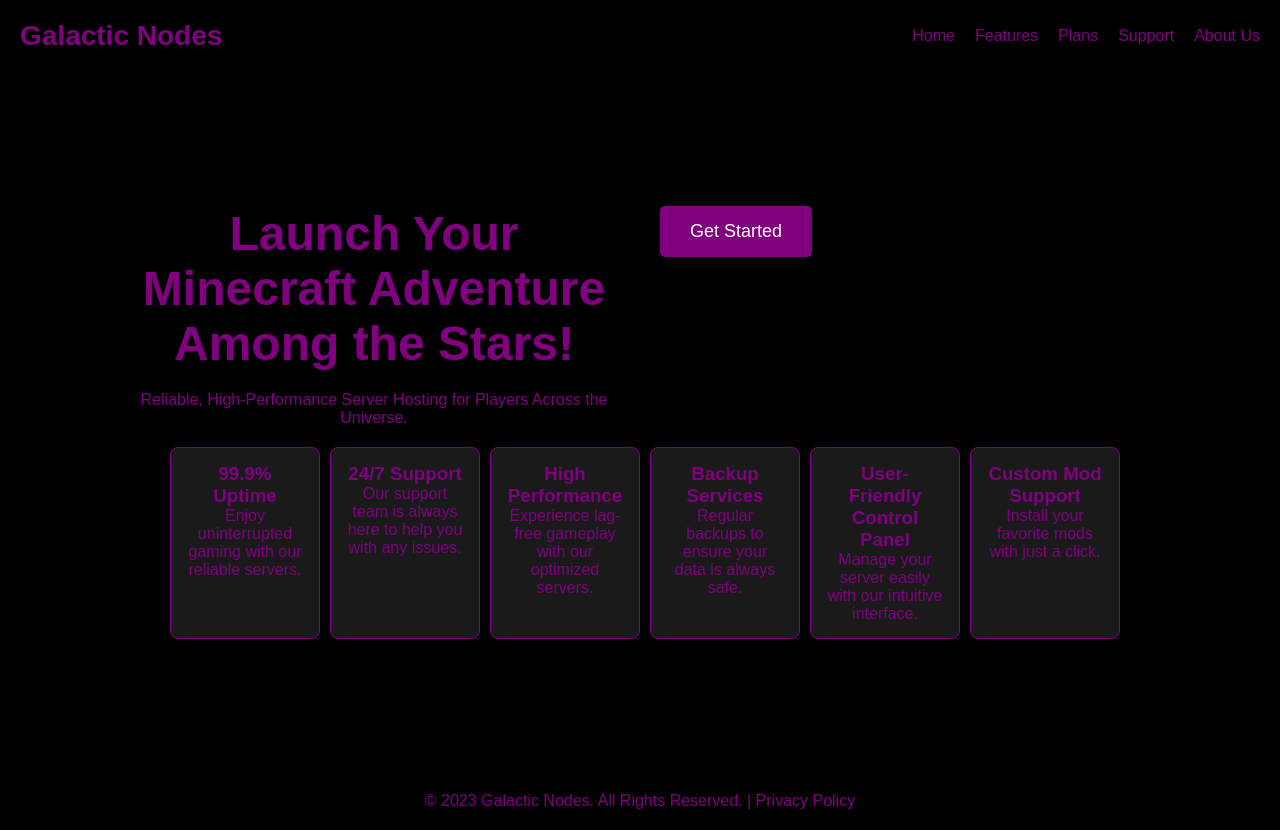
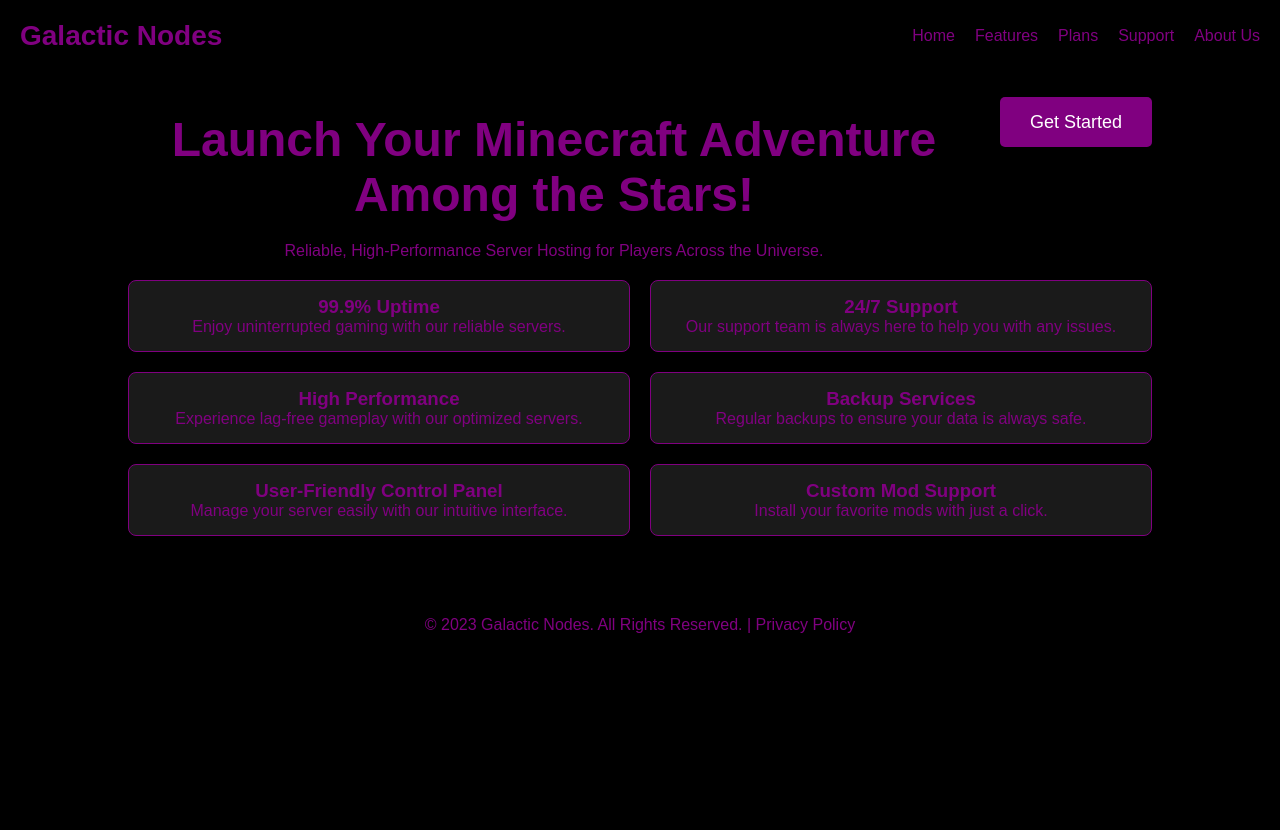
Before and after one commit to dead-zomb/galactic-nodes, a plain HTML site: page index.html in a window 1280 px wide. After the commit the page ends 800 px from the top, so only its background shows below. Drawn offline with Linux system fonts and the light colour scheme.

Commit message:
Update styles.css

```diff
--- a/styles.css
+++ b/styles.css
@@ -6,11 +6,11 @@
 
 body {
     font-family: 'Arial', sans-serif;
-    overflow: hidden;
+    overflow: hidden; /* Prevent static scrolling */
     background: black; /* Main background color */
     color: purple; /* Text color */
     position: relative;
-    height: 100vh;
+    height: auto; /* Change height to auto for scrolling */
 }
 
 header {
@@ -51,7 +51,7 @@ nav ul li a:hover {
     flex-direction: column;
     align-items: center;
     justify-content: center;
-    height: calc(100vh - 100px); /* Adjust height to fit header and footer */
+    padding: 40px 0; /* Added padding for spacing */
     text-align: center;
     position: relative;
     z-index: 10;
@@ -84,6 +84,7 @@ h1 {
     font-size: 18px;
     text-decoration: none;
     transition: all 0.3s; /* Transition for glow and size */
+    margin-left: auto; /* Push button to the right */
 }
 
 .cta-button:hover {
@@ -92,17 +93,12 @@ h1 {
     box-shadow: 0 0 20px purple; /* Neon glow effect */
 }
 
-.button-container {
-    flex: 1;
-    display: flex;
-    flex-direction: column;
-    align-items: flex-start;
-    margin-left: 20px;
-}
-
 .hosting-details {
-    display: flex;
-    margin-top: 20px;
+    display: grid; /* Use grid to arrange boxes */
+    grid-template-columns: repeat(2, 1fr); /* Two boxes per row */
+    gap: 20px; /* Space between boxes */
+    width: 80%;
+    margin: 20px auto;
 }
 
 .hosting-box {
@@ -110,8 +106,6 @@ h1 {
     border: 1px solid purple;
     border-radius: 8px;
     padding: 15px;
-    margin-left: 10px;
-    width: 150px; /* Fixed width */
 }
 
 footer {
```
